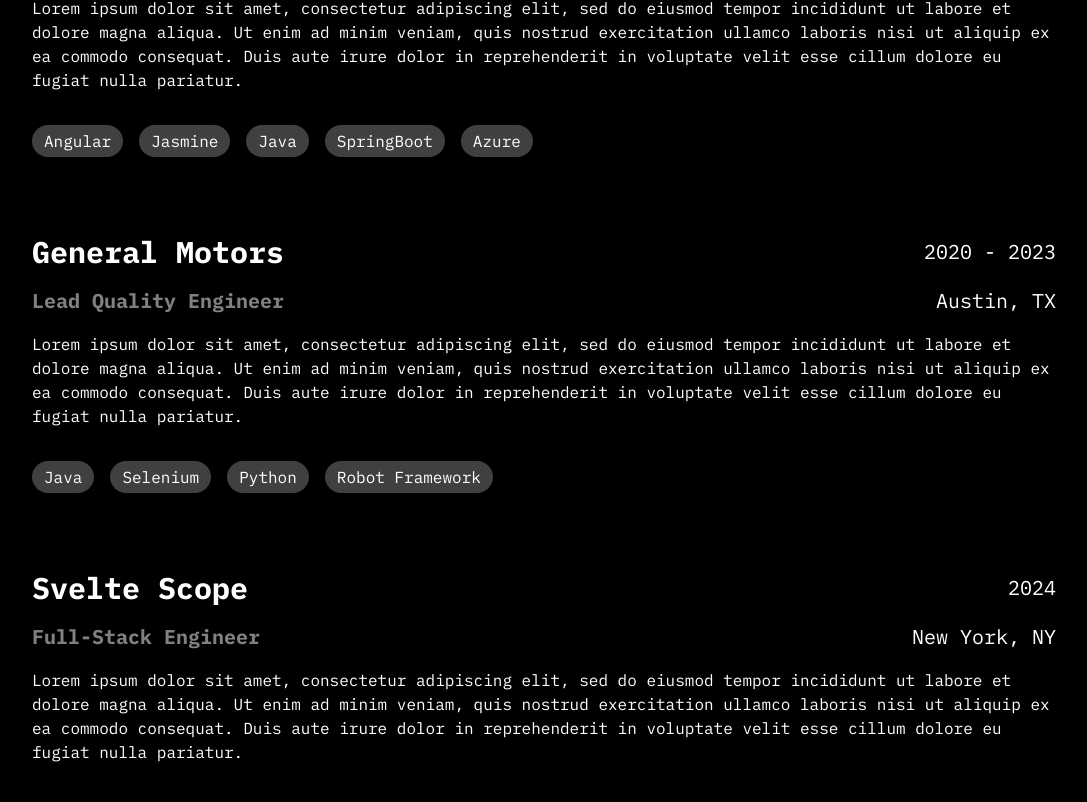
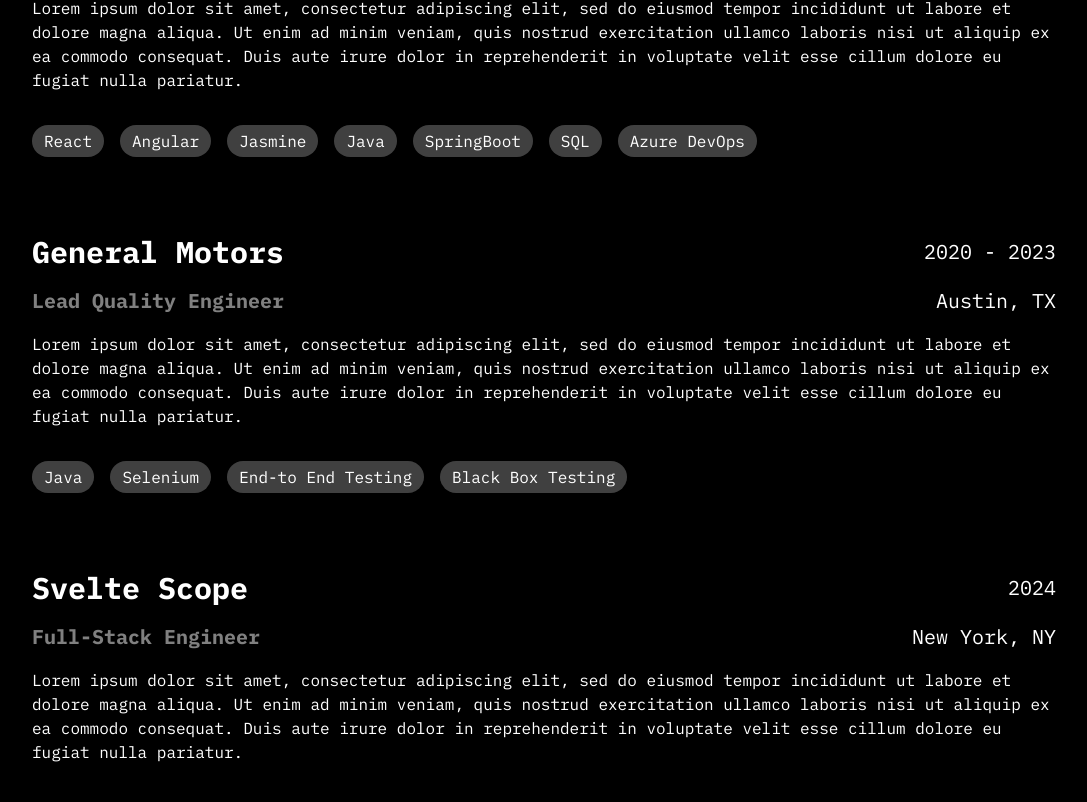
Before and after one commit to brandenrbasche/brb-portfolio-v3, a Next.js app in the folder brb-portfolio-3/: page / in a window 1280 px wide. Shown: the part 1298-2100 px from the top of the page, without its empty margins (96-1183 px from the left). Built offline with nearby package versions, Linux system fonts and the light colour scheme.

Commit message:
removed unused code

```diff
--- a/brb-portfolio-3/components/ui/ExperienceCard.tsx
+++ b/brb-portfolio-3/components/ui/ExperienceCard.tsx
@@ -29,17 +29,22 @@
                     <Reveal><p>{jobDescription}</p></Reveal>
                 </div>
                 {/* TODO: skills tags */}
-                <Reveal>
-                    <div className='flex space-x-4 mt-4'>
-                        {skills && (
-                            skills.map((skill, i) => (
-                                <div className='bg-white/25 px-3 py-1 rounded-full' key={i}>
-                                    <p className='text-white'>{skill}</p>
-                                </div>
-                            ))
-                        )}
-                    </div>
-                </Reveal>
+                {skills && (
+                    <Reveal>
+                        <div className='mt-4'>
+                            <ul className='space-x-4 inline-flex items-start justify-start text-nowrap'>
+                                {skills.map((skill, i) => (
+                                    <li
+                                        className='bg-white/25 rounded-full px-3 py-1'
+                                        key={i}
+                                    >
+                                        <p>{skill}</p>
+                                    </li>
+                                ))}
+                            </ul>
+                        </div>
+                    </Reveal>
+                )}
             </div>
         </>
     );
--- a/brb-portfolio-3/data/index.ts
+++ b/brb-portfolio-3/data/index.ts
@@ -5,7 +5,7 @@
         dates: "2020 - 2023",
         location: "Austin, TX",
         jobDescription: "Lorem ipsum dolor sit amet, consectetur adipiscing elit, sed do eiusmod tempor incididunt ut labore et dolore magna aliqua. Ut enim ad minim veniam, quis nostrud exercitation ullamco laboris nisi ut aliquip ex ea commodo consequat. Duis aute irure dolor in reprehenderit in voluptate velit esse cillum dolore eu fugiat nulla pariatur.",
-        skills: ["Angular", "Jasmine", "Java", "SpringBoot", "Azure"]
+        skills: ["React", "Angular", "Jasmine", "Java", "SpringBoot", "SQL", "Azure DevOps"]
     },
     {
         company: "General Motors",
@@ -13,7 +13,7 @@
         dates: "2020 - 2023",
         location: "Austin, TX",
         jobDescription: "Lorem ipsum dolor sit amet, consectetur adipiscing elit, sed do eiusmod tempor incididunt ut labore et dolore magna aliqua. Ut enim ad minim veniam, quis nostrud exercitation ullamco laboris nisi ut aliquip ex ea commodo consequat. Duis aute irure dolor in reprehenderit in voluptate velit esse cillum dolore eu fugiat nulla pariatur.",
-        skills: ["Java", "Selenium", "Python", "Robot Framework"]
+        skills: ["Java", "Selenium", "End-to End Testing", "Black Box Testing"]
     },
     {
         company: "Svelte Scope",
```
